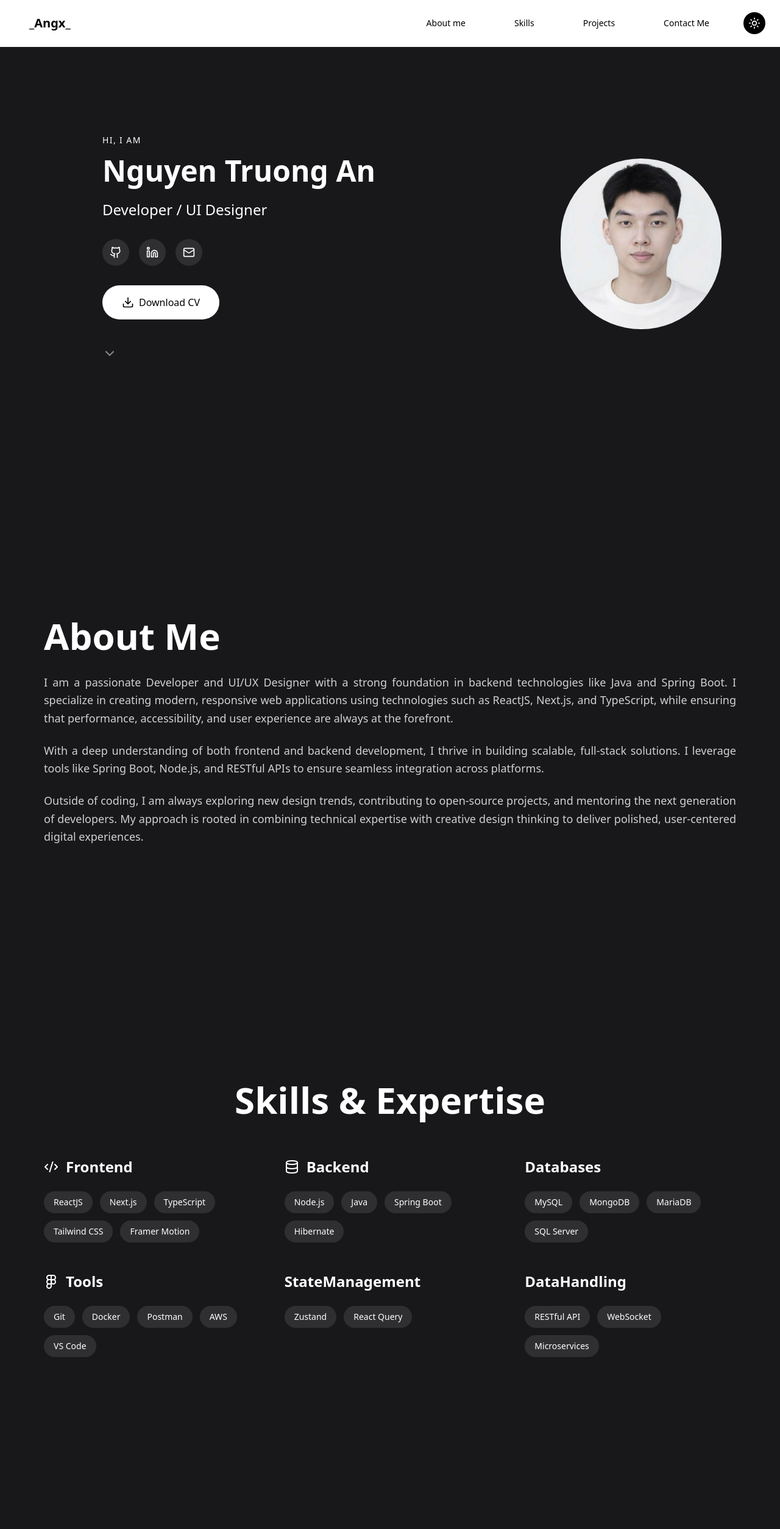
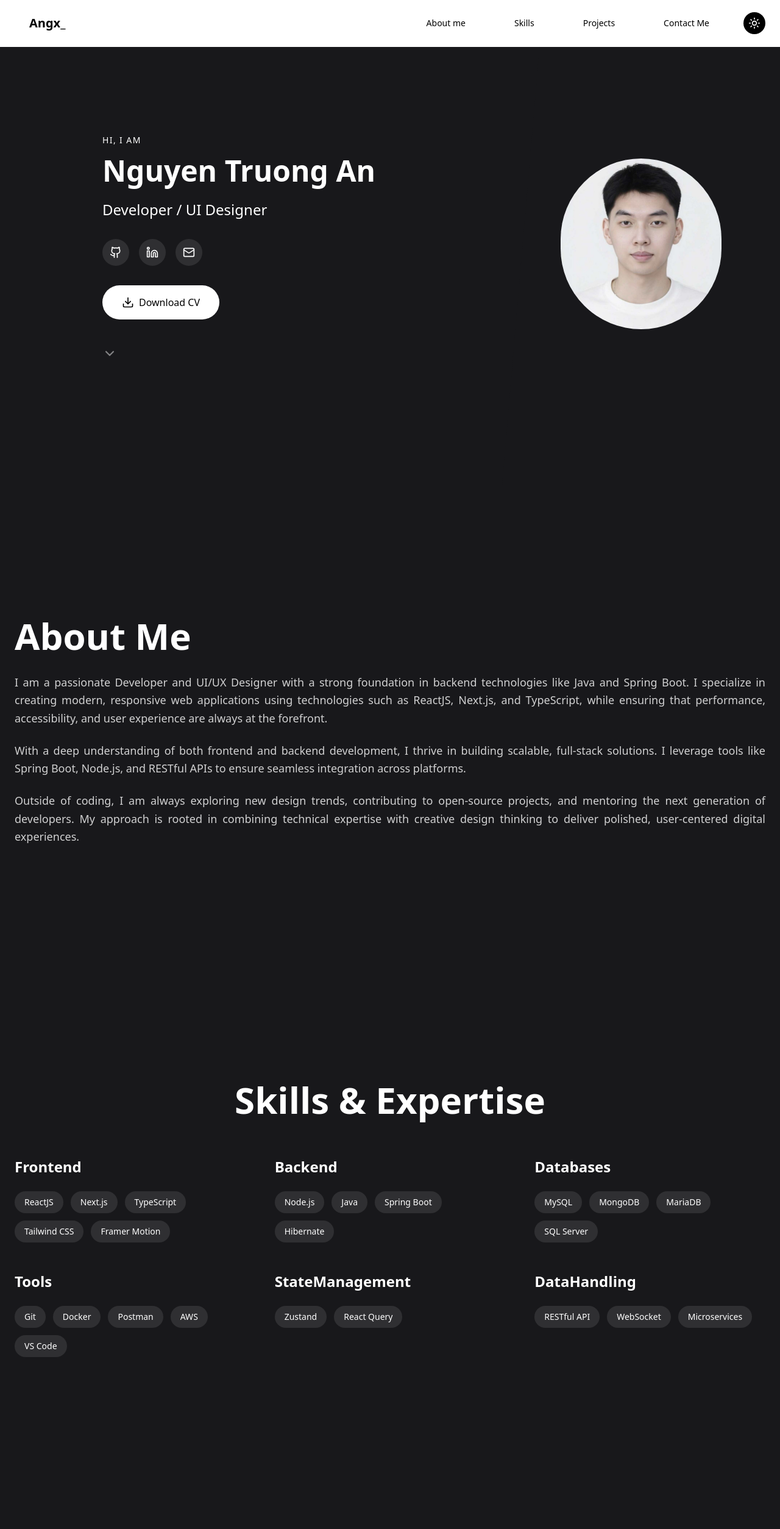
Before and after one commit to A3Scotl/portfolio, a Next.js app: page / in a window 1280 px wide. Shown: the top 2508 px of the page at 61% size. Built offline with nearby package versions, Linux system fonts and the light colour scheme.

Commit message:
fix layout

```diff
--- a/components/about.tsx
+++ b/components/about.tsx
@@ -4,7 +4,7 @@ import { motion } from "framer-motion";
 export default function AboutSection({ theme, textColor }: { theme: string, textColor: string }) {
     return (
         <section id="about-me" className="min-h-screen flex items-center py-20 px-6">
-            <div className="max-w-7xl mx-auto px-12 py-4">
+            <div className="max-w-7xl mx-auto md:px-0 p-4">
                 <motion.div
                     initial={{ opacity: 0, y: 50 }}
                     whileInView={{ opacity: 1, y: 0 }}
--- a/components/header.tsx
+++ b/components/header.tsx
@@ -50,7 +50,7 @@ export default function Header() {
                     <button
                         className={`${inverseBg} ${inverseText} cursor-pointer  px-6 py-2 rounded-full text-xl  font-bold hover:scale-105 transition-transform`}
                     >
-                        _Angx_
+                        Angx_
                     </button>
                  </motion.div>
 
--- a/components/skills.tsx
+++ b/components/skills.tsx
@@ -42,7 +42,7 @@ const skills = {
 export default function SkillsSection({ theme, textColor, inverseBg, inverseText }: { theme: string, textColor: string, inverseBg: string, inverseText: string }) {
   return (
     <section id="skills" className="min-h-screen flex items-center py-20 px-6">
-      <div className="max-w-7xl mx-auto px-12 py-4">
+      <div className="max-w-7xl mx-auto md:px-0 p-4">
         <motion.h2
           initial={{ opacity: 0, y: 50 }}
           whileInView={{ opacity: 1, y: 0 }}
@@ -63,9 +63,12 @@ export default function SkillsSection({ theme, textColor, inverseBg, inverseText
               viewport={{ once: true }}
             >
               <div className="flex items-center gap-3 mb-6">
-                {category === 'frontend' && <Code2 className="w-6 h-6" />}
+                {/* {category === 'frontend' && <Code2 className="w-6 h-6" />}
                 {category === 'backend' && <Database className="w-6 h-6" />}
                 {category === 'tools' && <Figma className="w-6 h-6" />}
+                {category === 'stateManagement' && <Figma className="w-6 h-6" />}
+                {category === 'dataHandling' && <Figma className="w-6 h-6" />}
+                {category === 'databases' && <Figma className="w-6 h-6" />} */}
                 <h3 className="text-2xl font-bold capitalize">{category}</h3>
               </div>
 
```
